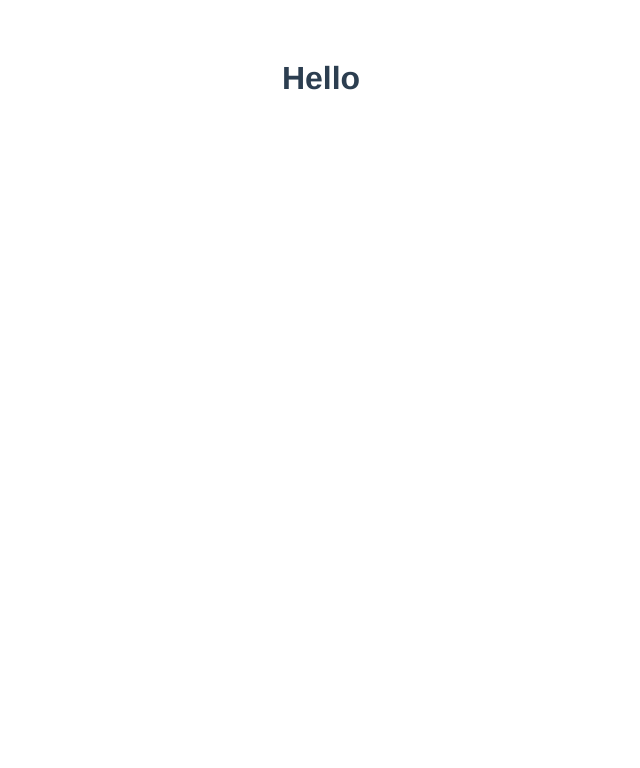
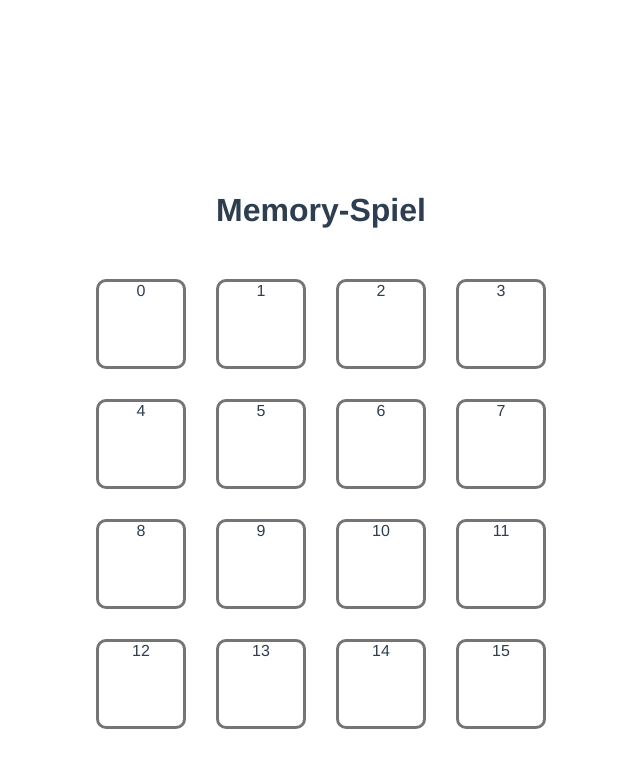
Before and after one commit to Alek-Jakim/memory-spiel, a Vue app: page / in a window 1280 px wide. Shown: the top 768 px of the page, without its empty margins (319-959 px from the left). Built offline with nearby package versions, Linux system fonts and the light colour scheme.

Commit message:
created karte component

```diff
--- a/src/App.vue
+++ b/src/App.vue
@@ -1,14 +1,45 @@
 <template>
-  <h1>Hello</h1>
+  <div class="container">
+    <h1>Memory-Spiel</h1>
+    <section class="spielbrett">
+      <Karte
+        v-for="(karte, idx) in karteList"
+        :key="`karte-${idx}`"
+        :value="karte"
+      />
+    </section>
+  </div>
 </template>
 
 <script>
+import Karte from "./components/Karte.vue";
+
 export default {
   name: "App",
+  components: {
+    Karte,
+  },
+  setup() {
+    const karteList = [];
+
+    for (let i = 0; i < 16; i++) {
+      karteList.push(i);
+    }
+
+    return {
+      karteList,
+    };
+  },
 };
 </script>
 
 <style>
+* {
+  padding: 0;
+  margin: 0;
+  box-sizing: border-box;
+}
+
 #app {
   font-family: Avenir, Helvetica, Arial, sans-serif;
   -webkit-font-smoothing: antialiased;
@@ -17,4 +48,28 @@ export default {
   color: #2c3e50;
   margin-top: 60px;
 }
+
+.container {
+  display: flex;
+  flex-direction: column;
+  justify-content: center;
+  align-items: center;
+  width: 100%;
+  height: 100vh;
+}
+
+.karte {
+  border: 3px solid rgb(116, 116, 116);
+  border-radius: 10px;
+}
+
+.spielbrett {
+  margin-top: 50px;
+  display: grid;
+  grid-template-columns: 90px 90px 90px 90px;
+  grid-template-rows: 90px 90px 90px 90px;
+  grid-column-gap: 30px;
+  grid-row-gap: 30px;
+  justify-content: center;
+}
 </style>
--- /dev/null
+++ b/src/components/Karte.vue
@@ -0,0 +1,17 @@
+<template>
+  <div class="karte">{{ value }}</div>
+</template>
+
+<script>
+export default {
+  props: {
+    value: {
+      type: Number,
+      required: true,
+    },
+  },
+};
+</script>
+
+<style>
+</style>
```
Also changed, not shown: src/components/HelloWorld.vue (deleted, +0 -58 lines), src/assets/logo.png (deleted).
